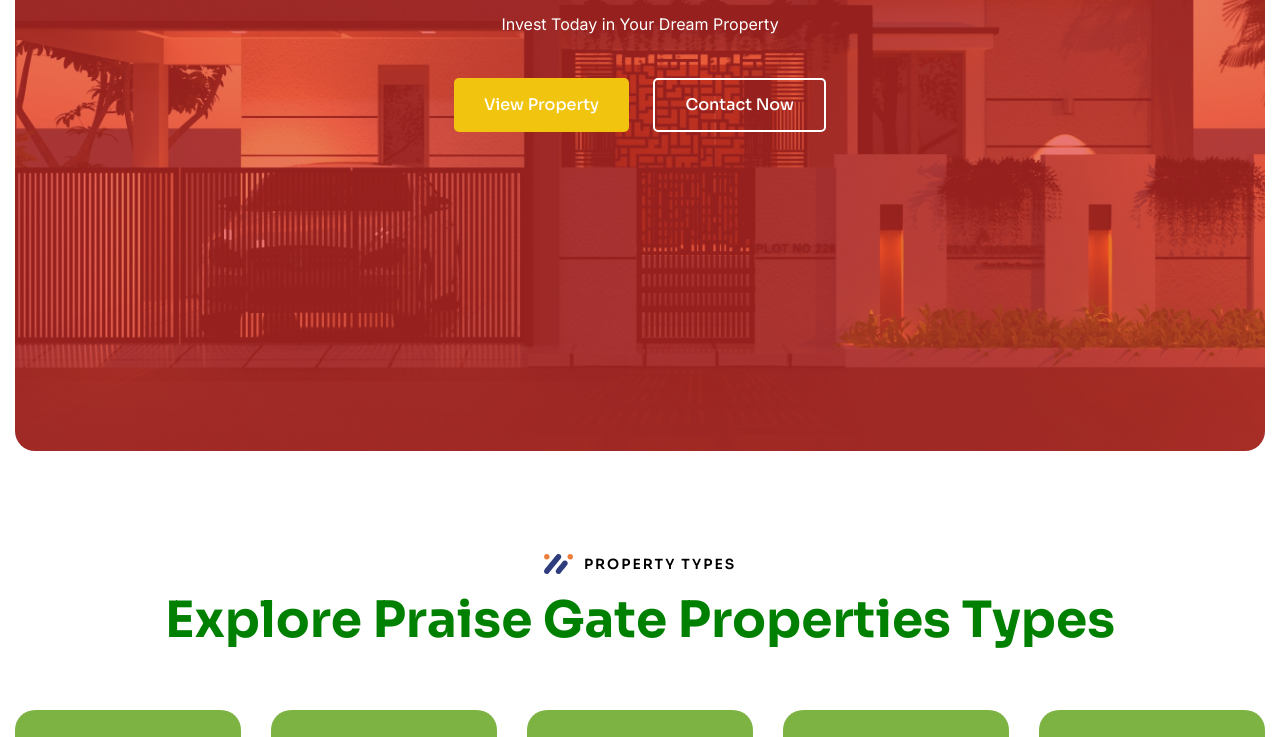
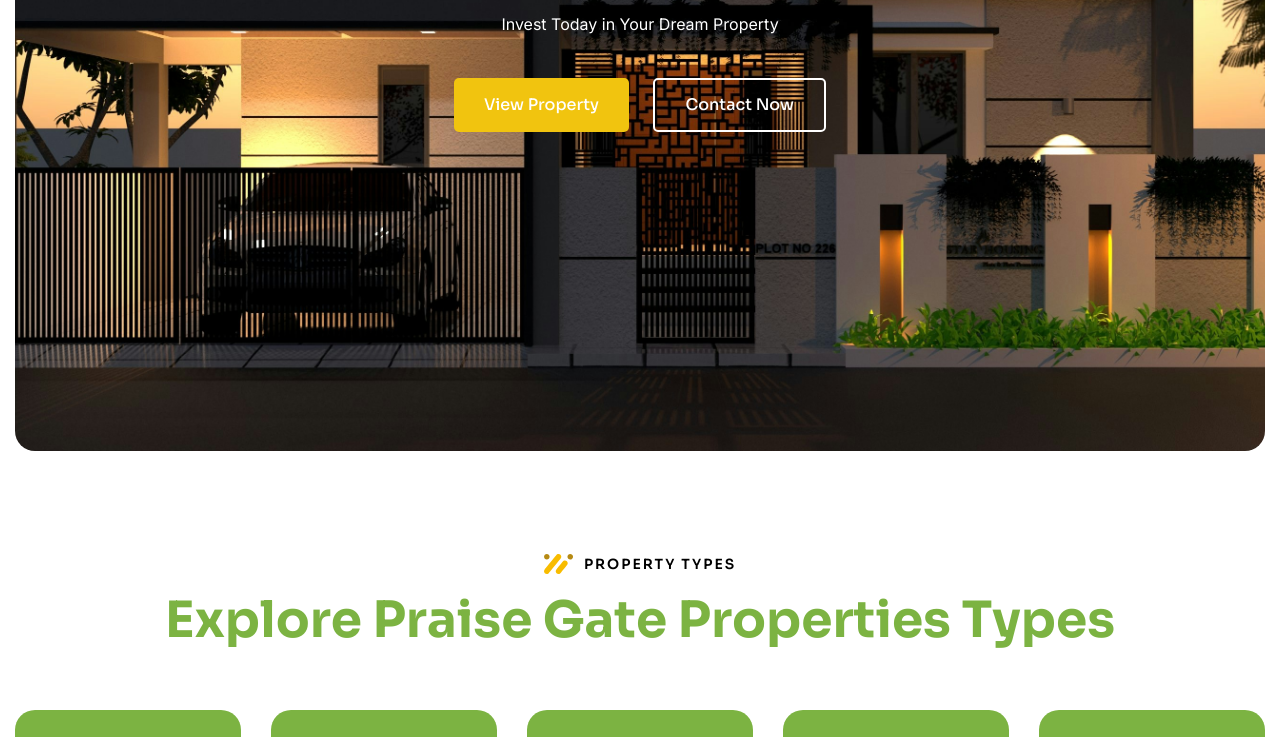
Before and after one commit to heebraim/prasiegateproperties, a plain HTML site: page praisegate/index.html in a window 1280 px wide. Shown: the part 596-1333 px from the top of the page. Drawn offline with Linux system fonts and the light colour scheme; grey boxes are pictures that could not be loaded; a script that the page names is missing.

Commit message:
third commit

```diff
--- a/praisegate/css/custom.css
+++ b/praisegate/css/custom.css
@@ -34,16 +34,16 @@
 /************************************/
 
  :root {
-	--primary-color			: green;   /* Navy Blue from logo */
+	--primary-color			: #7CB342;   /* Navy Blue from logo */
 	--secondary-color		: #7CB342;   /* Green from logo */
 	--text-color			: black;   /* Neutral black tone */
 	--white-color			: #ffffff;   /* White */
 	--dark-color			: #000000;   /* Black stroke in logo */
 	--accent-color			: #F1C40F;   /* Yellow from logo */
 	--divider-color			: #DDDBDB;   /* Neutral divider */
-	--gray-divider			: #DDDBDB;   /* Same gray for consistency */
-	--overlay-color			: #E0312Caa;/* Semi-transparent navy */
-	--dark-overlay-color	: green; /* Stronger semi-transparent navy */
+	--gray-divider			: #5ca01c;   /* Same gray for consistency */
+	/* --overlay-color			:; */
+	/* --dark-overlay-color	:; Stronger semi-transparent navy */
 	--error-color			: #E0312C;   /* Red from logo */
 	--accent-font			: 'Sora', sans-serif;
 	--default-font			: 'Inter', sans-serif;
@@ -363,7 +363,9 @@ select.form-control{
 	margin-bottom: 15px;
 	z-index: 2;
 }
-
+.section-title h3:before {
+    filter: invert(78%) sepia(92%) saturate(457%) hue-rotate(2deg);
+}
 .section-title h3:before{
 	content: '';
 	display: block;
```
Also changed, not shown: praisegate/index.html (+1 -0 lines), praisegate/images/iconheadingtest.svg (added).
